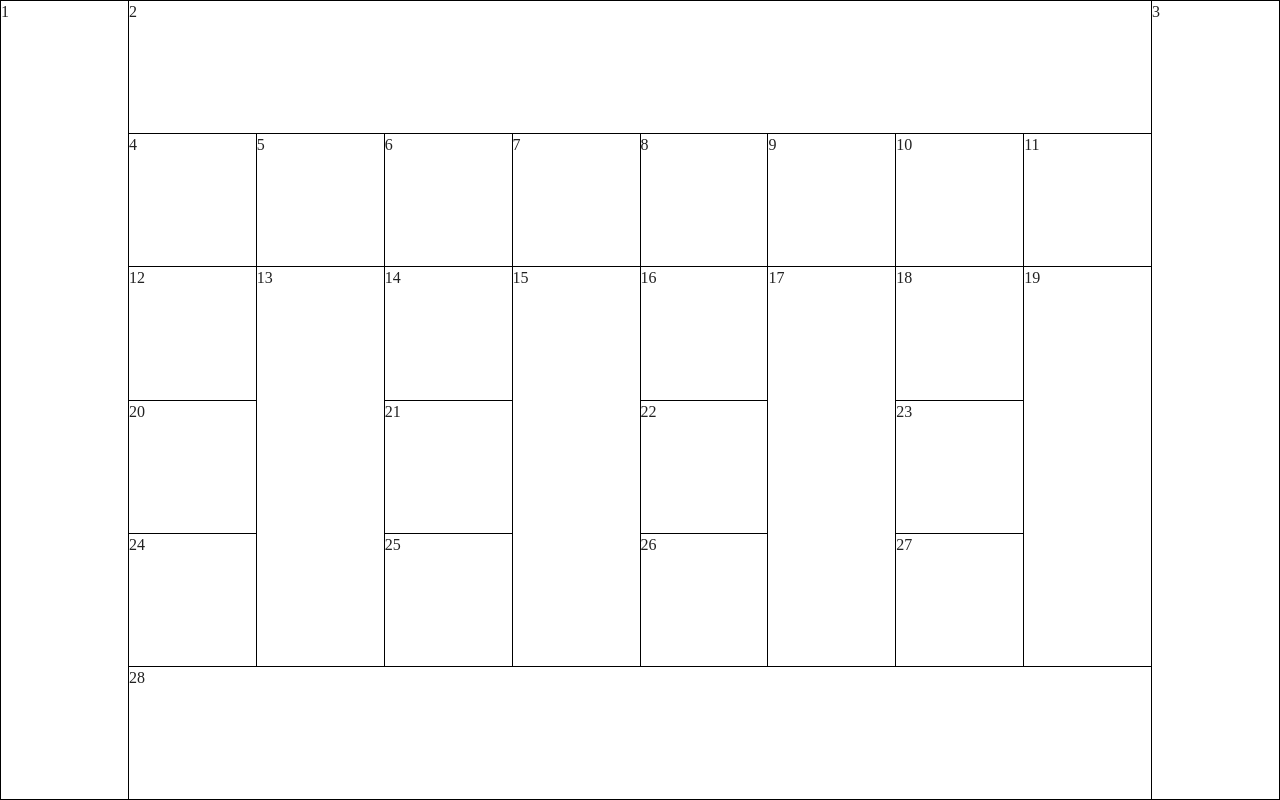
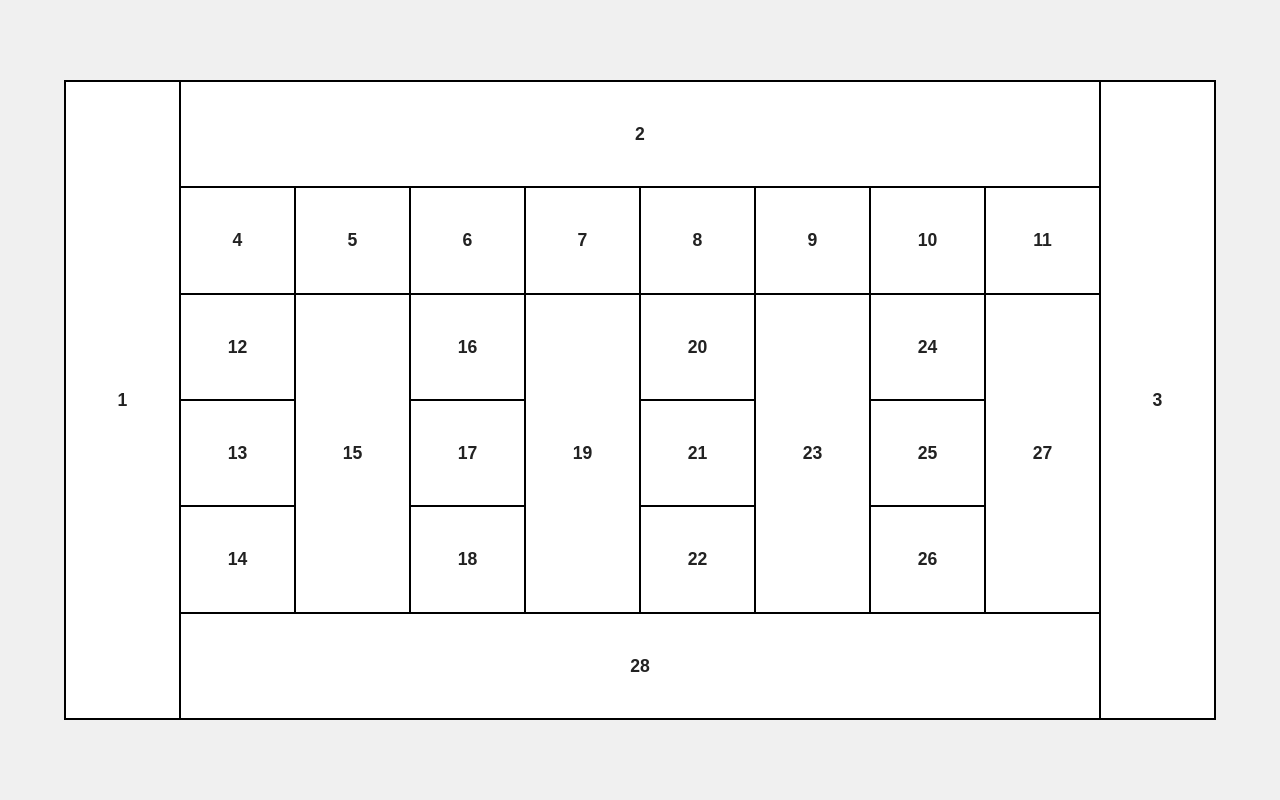
Before and after one commit to Yevhen-Pashkulskyi/Web-lab01, a website built with webpack: page html/grid.html in a window 1280 px wide. Built offline with nearby package versions, Linux system fonts and the light colour scheme.

Commit message:
added flexbox lab 04

```diff
--- a/css/style.css
+++ b/css/style.css
@@ -533,45 +533,86 @@ button:hover {
 /*лаб №4*/
 body {
   margin: 0;
-  background-color: #f0f0f0; /* Фон для сторінки */
+  background-color: #f0f0f0;
+  display: flex;
+  justify-content: center; /* Центрування по горизонталі */
+  align-items: center;   /* Центрування по вертикалі */
+  height: 100vh;
 }
 
 .grid-container {
-  height: 100vh; /* Сітка на всю висоту екрану */
+  height: 80vh;
+  width: 90vw;
+  max-width: 1400px;
   display: grid;
-
-  /* САМА СІТКА 10 колонок всі однакової ширини */
   grid-template-columns: repeat(10, 1fr);
-
-  /* 6 рядків всі однакової висоті  */
   grid-template-rows: repeat(6, 1fr);
 
-  /* Створюємо рамки використовуючи свойства gap та фона самого контейнера */
-  gap: 1px;
-  background-color: #000; /* колір комірок */
-  border: 1px solid #000; /* зовнішня комірка */
-  box-sizing: border-box; /* Для того щоб border не впливав на розмір */
+  gap: 2px;
+  background-color: #000;
+  border: 2px solid #000;
+  box-sizing: border-box;
 }
 
-/* Загальний стиль для всіх комірок всередені контейнера */
+/* Загальний стиль для всіх комірок */
 .grid-container > div {
   background-color: #fff;
+  display: flex;
+  justify-content: center; /* Центрування по горизонталі */
+  align-items: center;   /* Центрування по вертикалі */
+  font-family: Arial, sans-serif;
+  font-weight: bold;
+  font-size: 1.1rem;
 }
 
-
-/* Позиціювання комірок */
-
-/* Бокові колонки на всю висоту */
+/* Бокові колонки */
 .item-s-left   { grid-column: 1; grid-row: 1 / 7; }
 .item-s-right  { grid-column: 10; grid-row: 1 / 7; }
 
-/* Верхні та нижні банери */
+/* Верхній та нижній банери */
 .item-b-top    { grid-column: 2 / 10; grid-row: 1; }
 .item-b-bottom { grid-column: 2 / 10; grid-row: 6; }
 
+/* Ряд 2 (не змінився) */
+.item-r2-c2 { grid-column: 2; grid-row: 2; }
+.item-r2-c3 { grid-column: 3; grid-row: 2; }
+.item-r2-c4 { grid-column: 4; grid-row: 2; }
+.item-r2-c5 { grid-column: 5; grid-row: 2; }
+.item-r2-c6 { grid-column: 6; grid-row: 2; }
+.item-r2-c7 { grid-column: 7; grid-row: 2; }
+.item-r2-c8 { grid-column: 8; grid-row: 2; }
+.item-r2-c9 { grid-column: 9; grid-row: 2; }
 
-/* Средня секція рядків 3, 4, 5) */
+/* === НОВА СЕРЕДНЯ СЕКЦІЯ (РЯДИ 3, 4, 5) === */
+
+/* Колонка 2 (3 окремі комірки) */
+.item-c2-r3 { grid-column: 2; grid-row: 3; }
+.item-c2-r4 { grid-column: 2; grid-row: 4; }
+.item-c2-r5 { grid-column: 2; grid-row: 5; }
+
+/* Колонка 3 (1 об'єднана комірка) */
 .item-c3-r3-5 { grid-column: 3; grid-row: 3 / 6; }
+
+/* Колонка 4 (3 окремі комірки) */
+.item-c4-r3 { grid-column: 4; grid-row: 3; }
+.item-c4-r4 { grid-column: 4; grid-row: 4; }
+.item-c4-r5 { grid-column: 4; grid-row: 5; }
+
+/* Колонка 5 (1 об'єднана комірка) */
 .item-c5-r3-5 { grid-column: 5; grid-row: 3 / 6; }
+
+/* Колонка 6 (3 окремі комірки) */
+.item-c6-r3 { grid-column: 6; grid-row: 3; }
+.item-c6-r4 { grid-column: 6; grid-row: 4; }
+.item-c6-r5 { grid-column: 6; grid-row: 5; }
+
+/* Колонка 7 (1 об'єднана комірка) */
 .item-c7-r3-5 { grid-column: 7; grid-row: 3 / 6; }
-.item-c9-r3-5 { grid-column: 9; grid-row: 3 / 6; }
+
+/* Колонка 8 (3 окремі комірки) */
+.item-c8-r3 { grid-column: 8; grid-row: 3; }
+.item-c8-r4 { grid-column: 8; grid-row: 4; }
+.item-c8-r5 { grid-column: 8; grid-row: 5; }
+
+/* Колонка 9 (3 окремі комірки) */
+.item-c9-r3 { grid-column: 9; grid-row: 3 / 6; }
--- a/html/grid.html
+++ b/html/grid.html
@@ -1,50 +1,53 @@
 <!DOCTYPE html>
-<html lang="ru">
+<html lang="uk">
 <head>
   <meta charset="UTF-8">
   <meta name="viewport" content="width=device-width, initial-scale=1.0">
-  <title>CSS Grid Сетка</title>
+  <title>CSS Grid + Flexbox (Нова версія)</title>
   <link rel="stylesheet" href="../css/style.css">
 </head>
 <body>
 
 <div class="grid-container">
+
   <div class="item-s-left">1</div>
+  <div class="item-s-right">3</div>
   <div class="item-b-top">2</div>
-  <div class="item-s-right">3</div>
   <div class="item-b-bottom">28</div>
 
-  <div>4</div>
-  <div>5</div>
-  <div>6</div>
-  <div>7</div>
-  <div>8</div>
-  <div>9</div>
-  <div>10</div>
-  <div>11</div>
-
-  <div class="item-c3-r3-5">13</div>
-  <div class="item-c5-r3-5">15</div>
-  <div class="item-c7-r3-5">17</div>
-  <div class="item-c9-r3-5">19</div>
+  <div class="item-r2-c2">4</div>
+  <div class="item-r2-c3">5</div>
+  <div class="item-r2-c4">6</div>
+  <div class="item-r2-c5">7</div>
+  <div class="item-r2-c6">8</div>
+  <div class="item-r2-c7">9</div>
+  <div class="item-r2-c8">10</div>
+  <div class="item-r2-c9">11</div>
 
   <div class="item-c2-r3">12</div>
-  <div class="item-c2-r4-5">14</div>
+  <div class="item-c2-r4">13</div>
+  <div class="item-c2-r5">14</div>
+
+  <div class="item-c3-r3-5">15</div>
 
   <div class="item-c4-r3">16</div>
+  <div class="item-c4-r4">17</div>
   <div class="item-c4-r5">18</div>
-  <div class="item-c4-r5">20</div>
-  <div class="item-c4-r5">21</div>
 
-  <div class="item-c5-r4-5">22</div>
-  <div class="item-c5-r4-5">23</div>
+  <div class="item-c5-r3-5">19</div>
 
-  <div class="item-c6-r3-4">24</div>
-  <div class="item-c6-r5">25</div>
+  <div class="item-c6-r3">20</div>
+  <div class="item-c6-r4">21</div>
+  <div class="item-c6-r5">22</div>
 
-  <div class="item-c7-r4-5">26</div>
+  <div class="item-c7-r3-5">23</div>
 
-  <div class="item-c8-r3-4">27</div>
+  <div class="item-c8-r3">24</div>
+  <div class="item-c8-r4">25</div>
+  <div class="item-c8-r5">26</div>
+
+  <div class="item-c9-r3">27</div>
+
 </div>
 
 </body>
```
